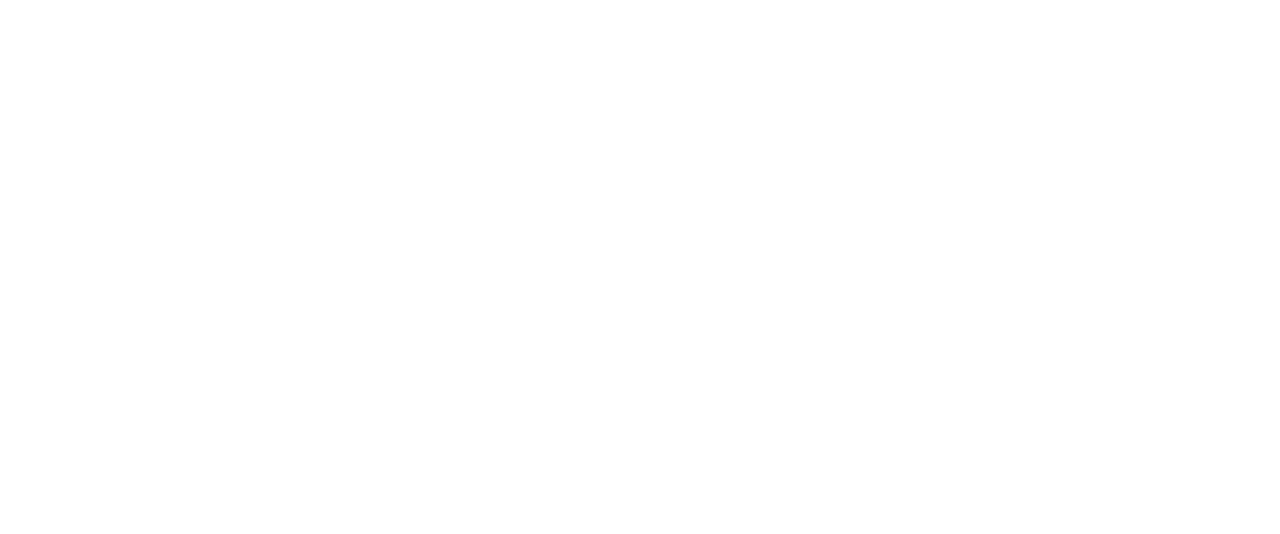
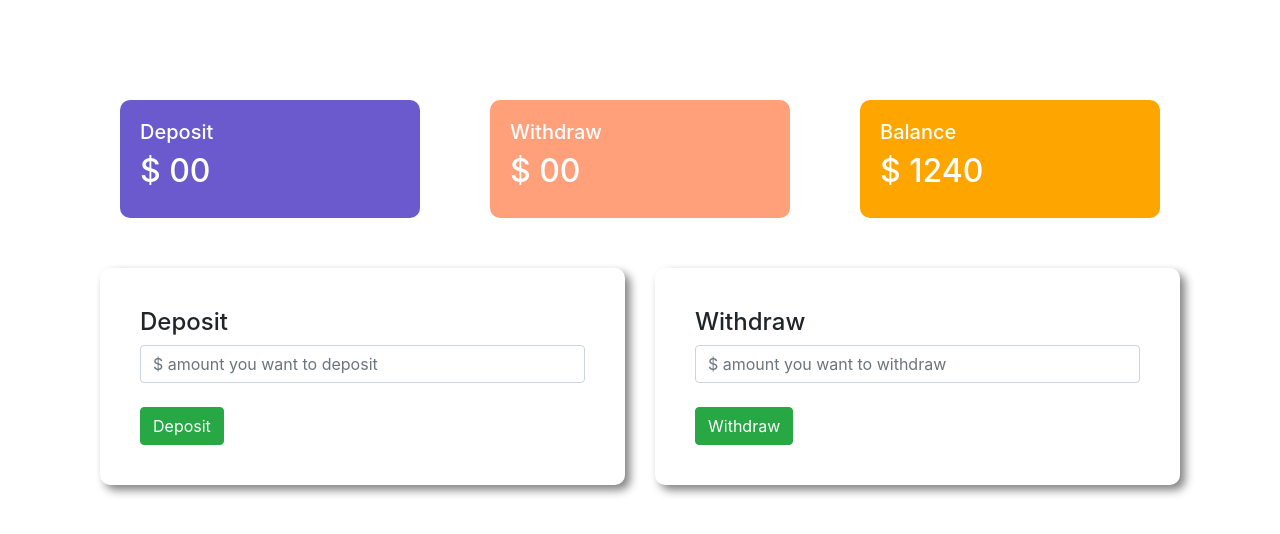
Before and after one commit to ripon630371/paioner-bank, a plain HTML site: page index.html in a window 1280 px wide. Both pictures are taken after a click on the button "Enter". Drawn offline with nearby package versions, Linux system fonts and the light colour scheme.

Commit message:
login button event handler

```diff
--- a/index.html
+++ b/index.html
@@ -11,6 +11,7 @@
 </head>
 
 <body>
+    <!--login area start-->
     <div id="login-area">
         <h1 class="text-center">Welcome to Pioneer Bank</h1>
         <div class="submit-area">
@@ -22,12 +23,55 @@
             <button id="login" class="btn btn-success">Enter</button>
         </div>
     </div>
+    <!--login area end-->
+    <div id="transaction-area">
+        <div class="row">
+            <div class="col-md-4">
+                <div class="deposit status">
+                    <h5>Deposit</h5>
+                    <h2>$ <span id="currentDeposit">00</span></h2>
+                </div>
+            </div>
+            <div class="col-md-4">
+                <div class="withdraw status">
+                    <h5>Withdraw</h5>
+                    <h2>$ <span id="currentWithdraw">00</span></h2>
+                </div>
+            </div>
+            <div class="col-md-4">
+                <div class="balance status">
+                    <h5>Balance</h5>
+                    <h2>$ <span id="currentBalance">1240</span></h2>
+                </div>
+            </div>
+        </div>
+        <div class="row">
+            <div class="col-md-6">
+                <div class="submit-area">
+                    <h4>Deposit</h4>
+                    <input id="depositAmount" type="text" class="form-control" placeholder="$ amount you want to deposit">
+                    <br>
+                    <button id="addDeposit" class="btn btn-success">Deposit</button>
+                </div>
+            </div>
+            <div class="col-md-6">
+                <div class="submit-area">
+                    <h4>Withdraw</h4>
+                    <input id="withdrawAmount" type="text" class="form-control" placeholder="$ amount you want to withdraw">
+                    <br>
+                    <button id="addWithdraw" class="btn btn-success">Withdraw</button>
+                </div>
+            </div>
+        </div>
+    </div>
     <script>
         // login button event handler
         const loginBtn = document.getElementById("login");
         loginBtn.addEventListener("click", function() {
             const loginArea = document.getElementById("login-area");
             loginArea.style.display = "none";
+            const transactionArea = document.getElementById("transaction-area");
+            transactionArea.style.display = "block";
         })
     </script>
 </body>
--- a/style.css
+++ b/style.css
@@ -8,3 +8,26 @@ body {
     border-radius: 10px;
     box-shadow: 5px 5px 10px gray;
 }
+
+#transaction-area {
+    display: none;
+}
+
+.status {
+    margin: 0 20px;
+    color: white;
+    padding: 20px;
+    border-radius: 10px;
+}
+
+.deposit {
+    background-color: slateblue;
+}
+
+.withdraw {
+    background-color: lightsalmon;
+}
+
+.balance {
+    background-color: orange;
+}
```
